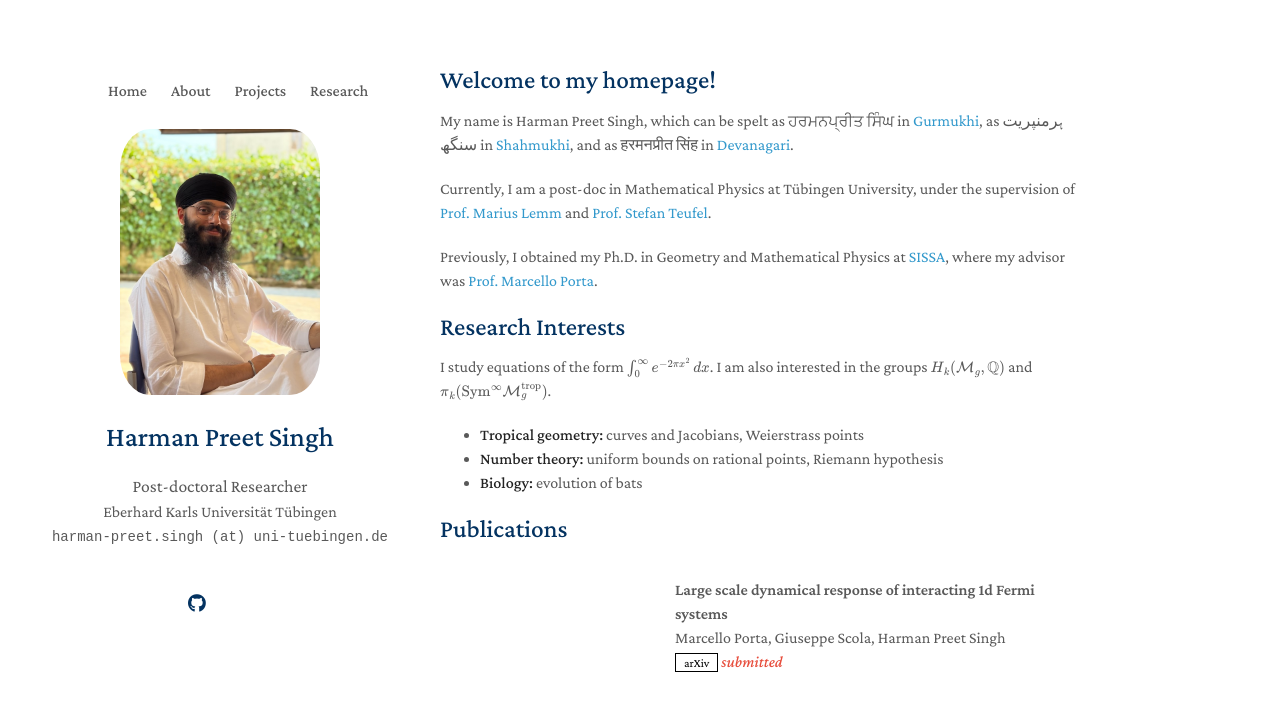
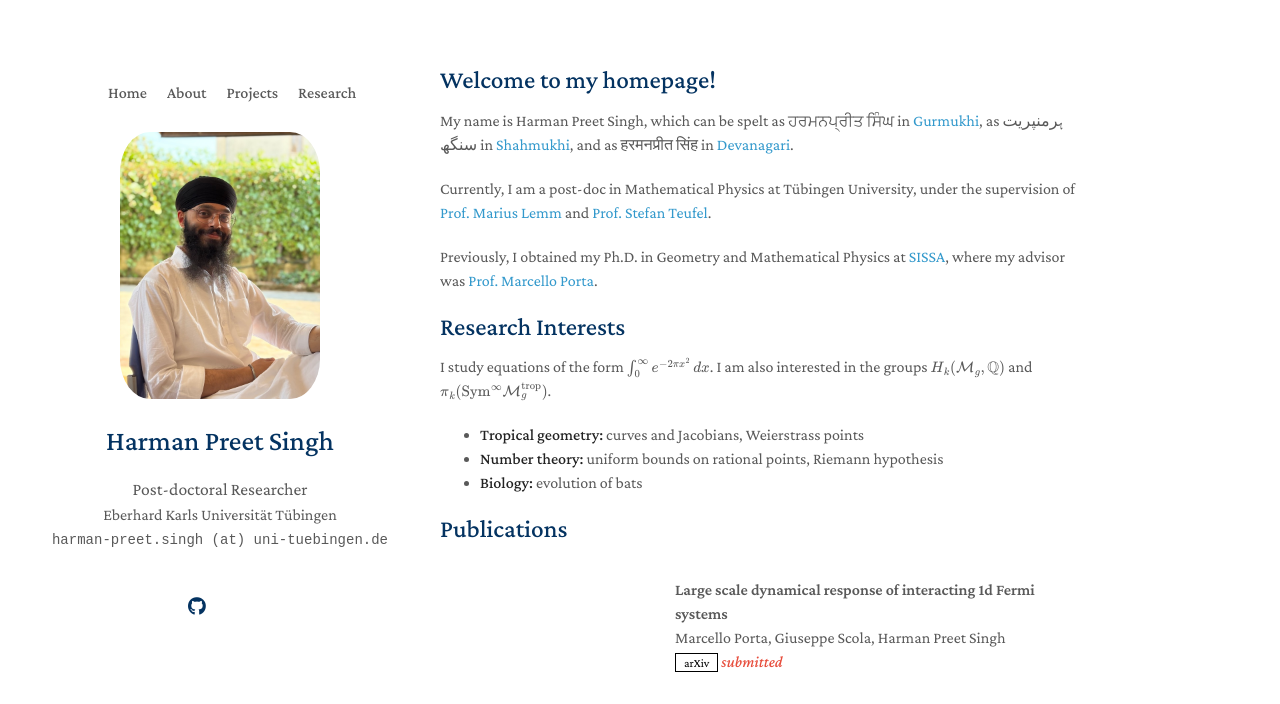
Before and after one commit to singh-hp/singh.github.io, a Jekyll site: the page built from index.md, in a window 1280 px wide. Shown: the top 704 px of the page. Built offline with Jekyll 4.4.1, drawn with Linux system fonts in a browser that asks for light colours; a style sheet for code colours, icons or effects is not loaded; our own code applies the rules of GitHub Pages for plain Markdown files.

Commit message:
Update minimal-light-no-dark-mode.scss

```diff
--- a/_sass/minimal-light-no-dark-mode.scss
+++ b/_sass/minimal-light-no-dark-mode.scss
@@ -204,14 +204,15 @@ papertitle {
   margin-top: 0.6rem;
   width: 100%;
   display: flex;
-  justify-content: space-between;
-  gap: 0.5rem;
+  box-sizing: border-box;
+  padding: 0;
+  margin-left: 0;
 }
 
 .nav a {
-  flex: 1 1 auto;
+  flex: 1 1 0;
   text-align: center;
-  padding: 0.35rem 0.5rem;
+  padding: 0.45rem 0.5rem;
   text-decoration: none;
   color: inherit;
   font-weight: 500;
@@ -226,6 +227,11 @@ papertitle {
   .nav a {
     color: rgb(62, 183, 240);
   }
+}
+
+/* ensure small horizontal spacing between items while keeping equal widths */
+.nav a + a {
+  margin-left: 0.25rem;
 }
 
 
```
